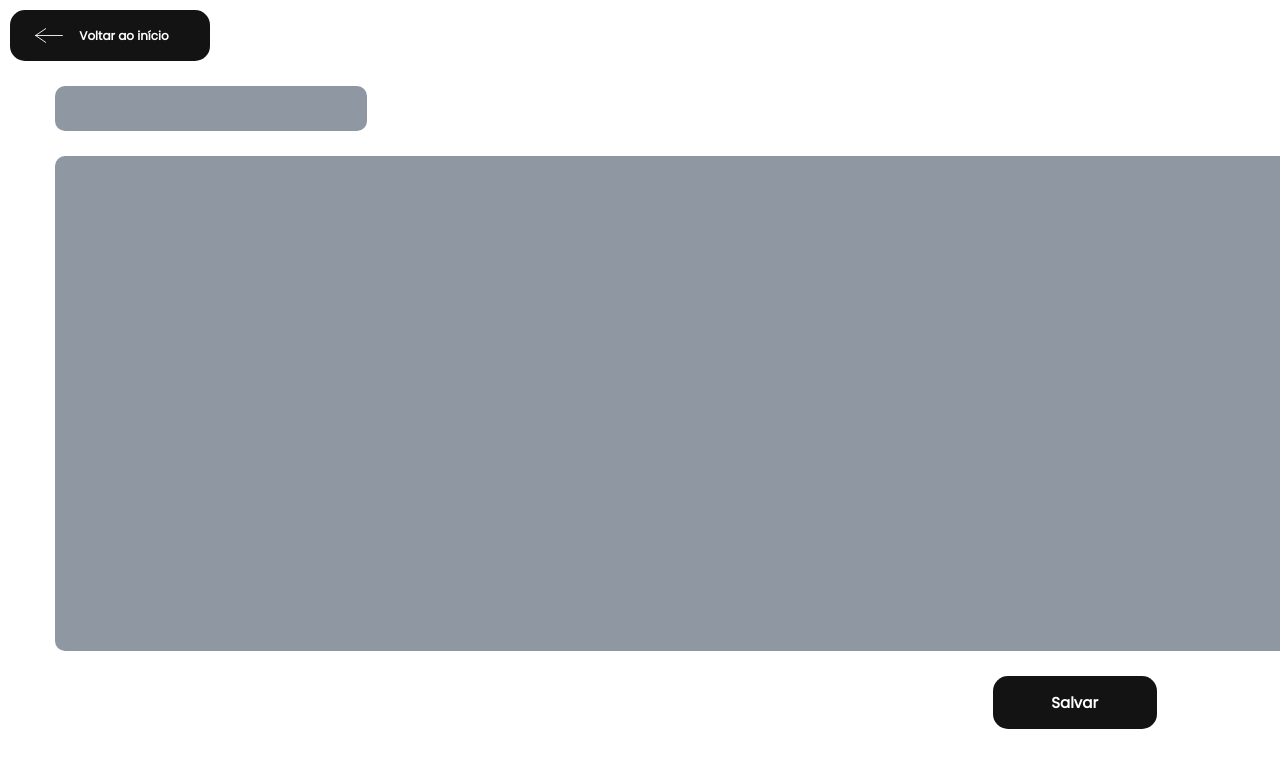
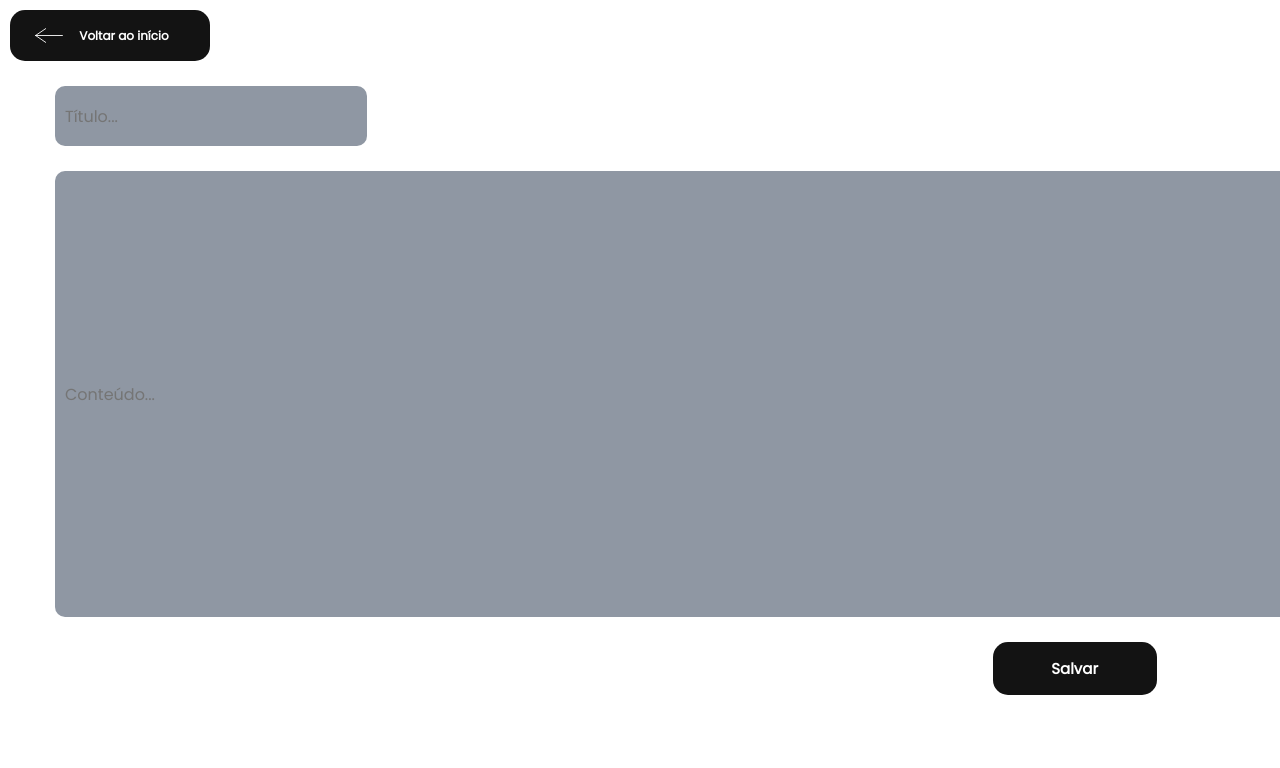
Before and after one commit to Sayd-Developer/Diario-front-end, a React (Vite) app: page /anotacao in a window 1280 px wide. Shown: the top 768 px of the page. Built offline with nearby package versions, Linux system fonts and the light colour scheme.

Commit message:
fix: :art: Add input

```diff
--- a/src/pages/Annotation/index.tsx
+++ b/src/pages/Annotation/index.tsx
@@ -1,6 +1,6 @@
-import { Container, Header, Body, Footer } from "./style"
+import { Container, Header, Body, Footer, Title1, Title2 } from "./style"
 import Arrow from "../../assets/icons/iconArrow.svg"
-import TextareaAutosize from "react-textarea-autosize"
+
 import { useNavigate } from "react-router"
 export default function Annotation() {
   const navegation = useNavigate()
@@ -12,19 +12,15 @@ export default function Annotation() {
         <p>Voltar ao início</p>
       </Header>
       <Body>
-        <TextareaAutosize
+        <Title1
           className="one"
-          minRows={1}
-          maxRows={1}
-          cols={1}
           style={{ resize: "none" }}
+          placeholder="Título..."
         />
-        <TextareaAutosize
+        <Title2
           className="two"
-          minRows={19}
-          rows={20}
-          cols={10}
           style={{ resize: "none" }}
+          placeholder="Conteúdo..."
         />
       </Body>
       <Footer>
--- a/src/pages/Annotation/style.ts
+++ b/src/pages/Annotation/style.ts
@@ -83,3 +83,5 @@ export const Footer = styled.div`
     font-weight: 600;
   }
 `
+export const Title1 = styled.input``
+export const Title2 = styled.input``
```
